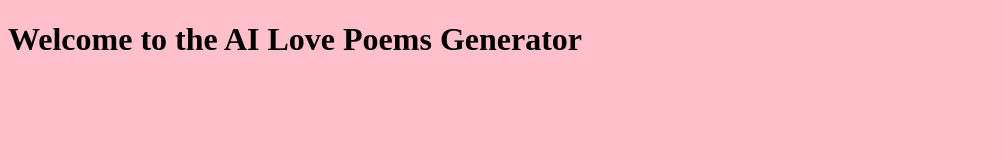
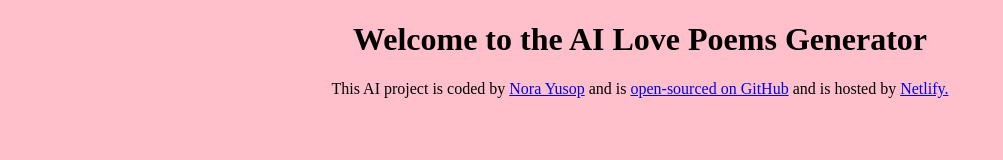
Before and after one commit to Wintermariesolstice/Love-poem-generator, a plain HTML site: page index.html in a window 1280 px wide. Shown: the whole page, without its empty margins (0-1003 px from the left). Drawn offline with Linux system fonts and the light colour scheme.

Commit message:
Footer Added

```diff
--- a/index.html
+++ b/index.html
@@ -9,6 +9,9 @@
 </head>
 <body>
   <h1>Welcome to the AI Love Poems Generator</h1>
+
+  <footer>This AI project is coded by <a href="https://github.com/Wintermariesolstice" target="_blank">Nora Yusop</a> and is <a href="https://github.com/Wintermariesolstice/Love-poem-generator" target="_blank">open-sourced on GitHub</a>
+    and is hosted by <a href="https://precious-malasada-7d58e7.netlify.app" target="_blank">Netlify.</a></footer>
   <script src="src/index.js"></script>
 </body>
 </html>
--- a/src/style.css
+++ b/src/style.css
@@ -1 +1,2 @@
-body {background: pink;}
+body {background: pink;
+text-align: center;}
```
